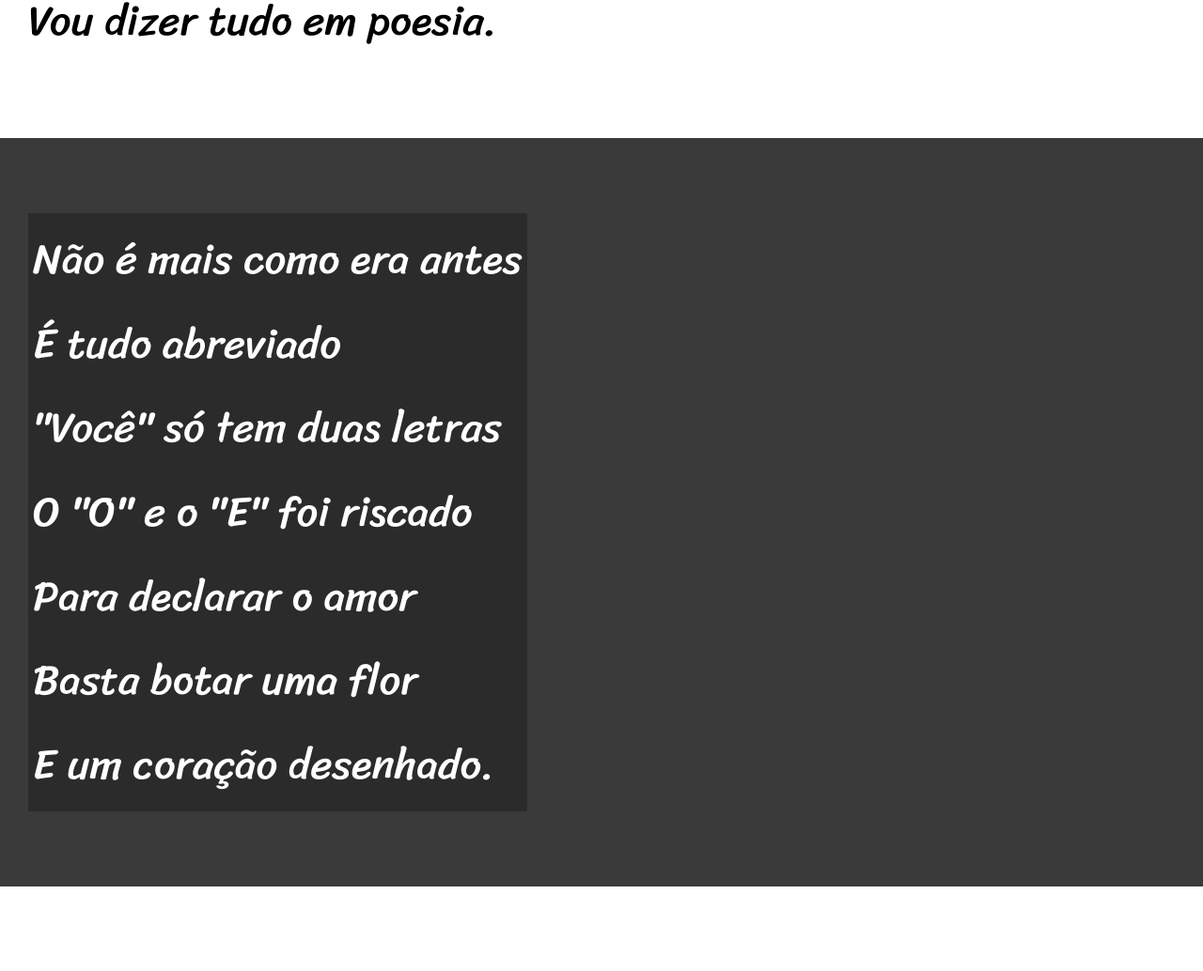
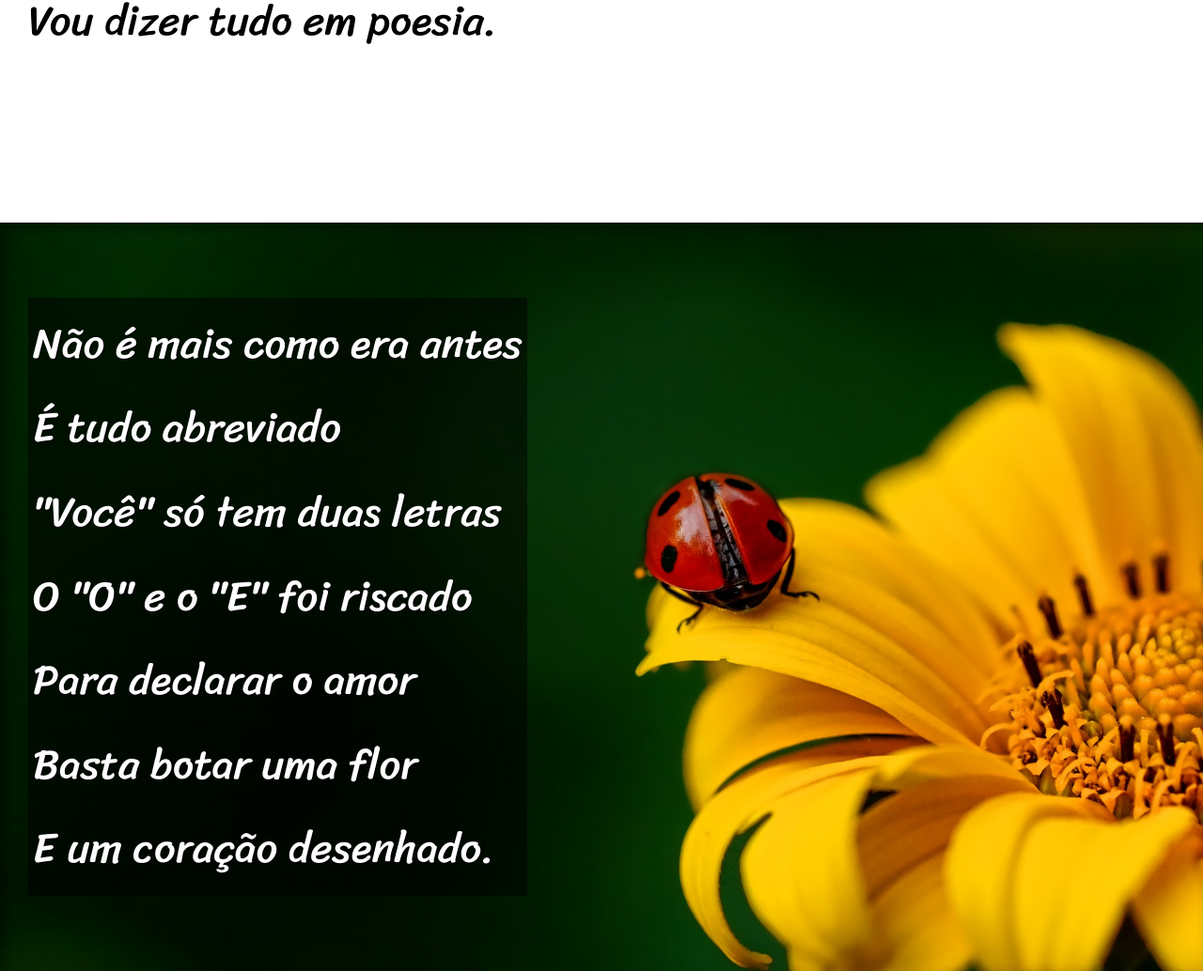
Before and after one commit to leojrx/html-css, a plain HTML site: page desafios/desafio012/index.html in a window 1280 px wide. Shown: the part 900-1934 px from the top of the page at 94% size. Drawn offline with Linux system fonts and the light colour scheme.

Commit message:
projeto finalizado cordel moderno

```diff
--- a/desafios/desafio012/estilo/style.css
+++ b/desafios/desafio012/estilo/style.css
@@ -59,20 +59,39 @@ section {
     padding-left: 30px;
 }
 
+section > p {
+    padding-bottom: 2em;
+}
+
 section.normal {
     background-color: white;
     color: black;
 }
 
 section.imagem {
-    background-color: rgb(59, 58, 58);
+    background-color: rgb(51, 51, 51);
     color: white;
+    box-shadow: inset 6px 6px 13px 0px rgba(0, 0, 0, 0.418);
+    background-size: cover;
+    background-attachment: fixed;
 }
 
 section.imagem > p {
     display: inline-block;
     padding: 5px;
-    background-color: rgba(0, 0, 0, 0.253);
+    background-color: rgba(0, 0, 0, 0.514);
+    text-shadow: 1px 1px 0px black;
+}
+
+section#img01 {
+    background-image: url('../imagens/background001.jpg');
+    background-position: right center;
+
+}
+
+section#img02 {
+    background-image: url('../imagens/background002.jpg');
+
 }
 
 footer {
--- a/desafios/desafio012/index.html
+++ b/desafios/desafio012/index.html
@@ -25,7 +25,7 @@
     </p>
 </section>
 
-<section class="imagem">
+<section class="imagem" id="img01">
     <p>
         Não é mais como era antes <br>
         É tudo abreviado <br>
@@ -59,7 +59,7 @@
     </p>
 </section>
 
-<section class="imagem">
+<section class="imagem" id="img02">
     <p>
         Tenho saudade das cartas <br>
         Escritas com a própria mão <br>
```
